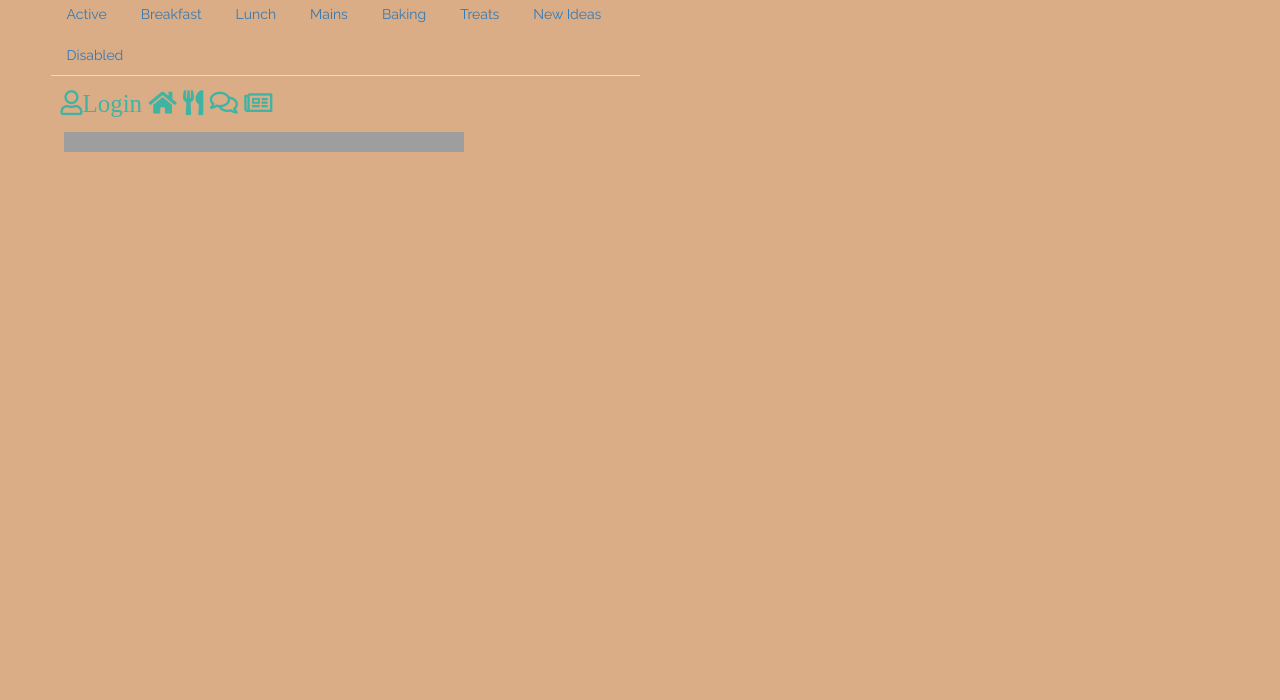
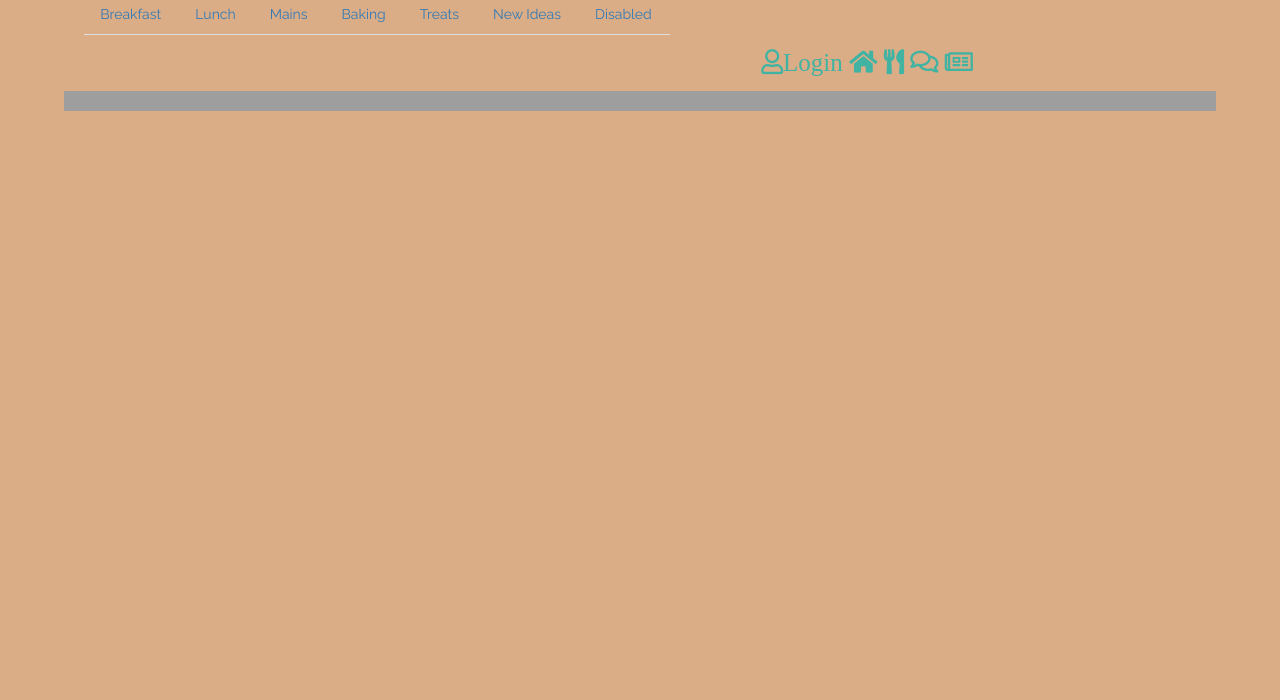
Before and after one commit to Sean700/MS1, a plain HTML site: page index.html in a window 1280 px wide. Shown: the part 100-800 px from the top of the page. Drawn offline with nearby package versions, Linux system fonts and the light colour scheme; grey boxes are pictures that could not be loaded.

Commit message:
2nd commit today

```diff
--- a/assets/css/style.css
+++ b/assets/css/style.css
@@ -18,20 +18,15 @@ h2 {
 /******************************Navbar************/
 
 .col-navbar {
-    width: 45%;
-    margin-left: 5%;
-    float: left;
-}
-
-/******************************Hero-image************/
-
-.hero-image {
-    background: url("../images/kitchen-hero.jpg") no-repeat;
-    max-width: 90%;
+    width: 95%;
     margin: auto;
 }
 
-/******************************Icons************/
+.nav-item {
+    width: max-content;
+    margin: auto;
+    float: left;
+}
 
 .icons {
     font-size: 25px;
@@ -39,4 +34,24 @@ h2 {
     color: #41B3A3;
     width: 40%;
     float: left;
+    margin-left: 60%;
 }
+/******************************Hero-image************/
+
+.hero-image {
+    background: url("../images/kitchen-hero.jpg") no-repeat;
+    max-width: 90%;
+    margin: auto;
+      -webkit-background-size: cover;
+  -moz-background-size: cover;
+  -o-background-size: cover;
+  background-size: cover;
+
+display: flex;
+align-items: center;
+justify-content: center;
+
+position: relative;
+}
+
+/******************************Icons************/
--- a/index.html
+++ b/index.html
@@ -19,13 +19,11 @@
     <!-------------------------------------------------Header-->
     <header>
 
+<section class="container">
         <div class="row">
     <div class="col-navbar">
         <div class="nav-item">
             <ul class="nav nav-tabs">
-            <li class="nav-item">
-                <a class="nav-link active shutter-out-horizontal" aria-current="page" href="#">Active</a>
-            </li>
             <li class="nav-item">
                 <a class="nav-link shutter-out-horizontal" href="#">Breakfast</a>
             </li>
@@ -48,6 +46,7 @@
                 <a class="nav-link disabled" href="#" tabindex="-1" aria-disabled="true">Disabled</a>
             </li>
             </ul>
+            </div>
                     <div class="icons">
                             <i class="far fa-user">Login</i>
                             <i class="fas fa-home"></i>
@@ -57,9 +56,8 @@
                     </div>
     </div>
 </div>
-</div>
 
-
+</section>
 </header>
 <!-------------------------------------------------Header-->
 
```
Lines whose indentation alone changed are shown as unchanged.
